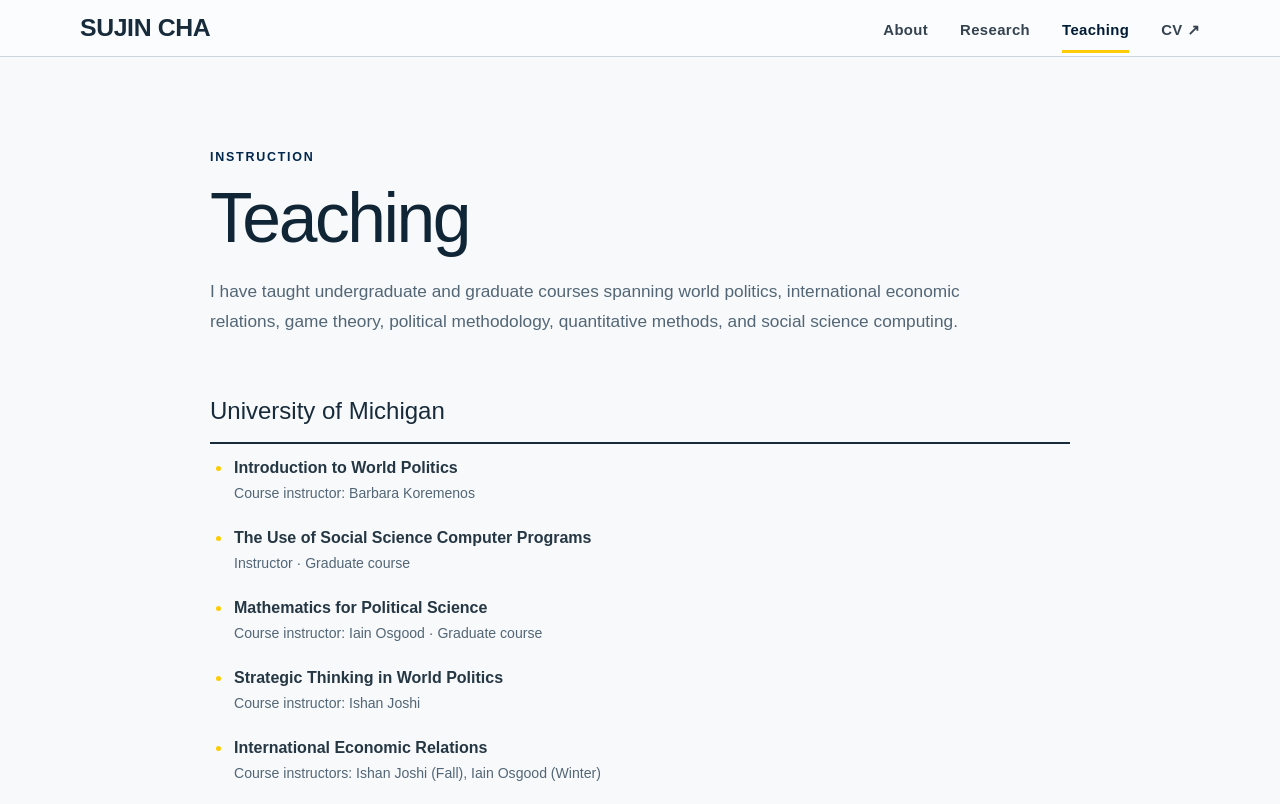
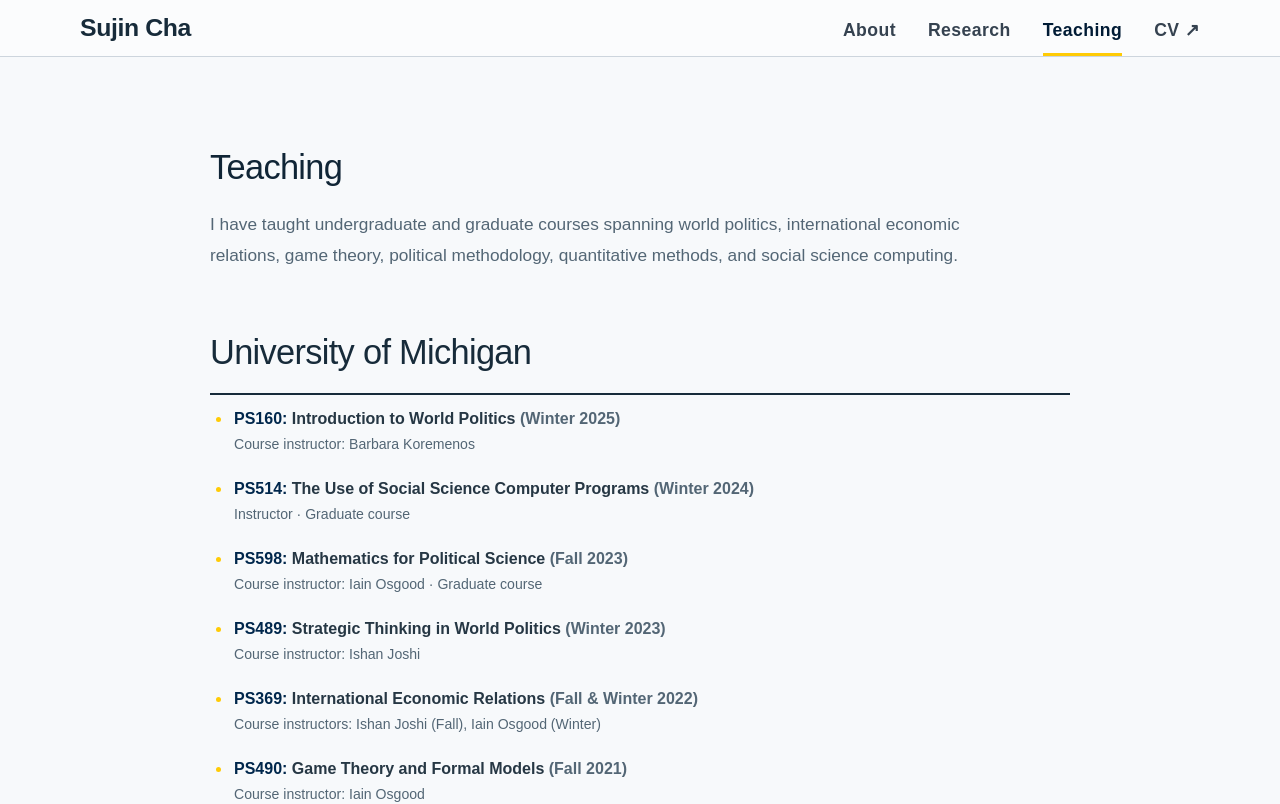
Before and after one commit to erin0506/erin0506.github.io, a Next.js app: page /teaching in a window 1280 px wide. Shown: the top 804 px of the page. Built offline with nearby package versions, Linux system fonts and the light colour scheme.

Commit message:
Update website design and content

```diff
--- a/app/components/SiteHeader.tsx
+++ b/app/components/SiteHeader.tsx
@@ -11,7 +11,7 @@
     <header className="site-header">
       <div className="header-inner">
         <a className="site-name" href="/" aria-label="Sujin Cha, home">
-          SUJIN CHA
+          Sujin Cha
         </a>
         <nav className="site-nav" aria-label="Primary navigation">
           {navigation.map((item) => (
--- a/app/globals.css
+++ b/app/globals.css
@@ -112,7 +112,7 @@
   position: relative;
   padding: 0.9rem 0 0.58rem;
   color: #354250;
-  font-size: 0.93rem;
+  font-size: 1.1rem;
   font-weight: 700;
   letter-spacing: 0.025em;
   text-decoration: none;
@@ -263,15 +263,6 @@
   line-height: 1.35;
 }
 
-.eyebrow {
-  margin: 0 0 0.9rem;
-  color: var(--accent);
-  font-size: 0.78rem;
-  font-weight: 800;
-  letter-spacing: 0.14em;
-  text-transform: uppercase;
-}
-
 .home-title {
   max-width: 15ch;
   margin: 0;
@@ -335,9 +326,9 @@
 .page-title {
   margin: 0;
   color: #102536;
-  font-size: clamp(2.7rem, 6vw, 4.35rem);
-  line-height: 1.04;
-  letter-spacing: -0.035em;
+  font-size: clamp(1.65rem, 3vw, 2.15rem);
+  line-height: 1.2;
+  letter-spacing: -0.02em;
 }
 
 .page-intro {
@@ -487,7 +478,13 @@
   margin: 0;
   padding-bottom: 0.7rem;
   border-bottom: 2px solid var(--foreground);
-  font-size: 1.5rem;
+  font-size: clamp(1.65rem, 3vw, 2.15rem);
+  letter-spacing: -0.02em;
+}
+
+.project-list {
+  padding-left: 1.35rem;
+  list-style: disc;
 }
 
 .course-list {
@@ -495,6 +492,7 @@
   list-style: disc;
 }
 
+.project-list li::marker,
 .course-list li::marker {
   color: var(--maize);
 }
@@ -508,6 +506,15 @@
   color: #263744;
   font-weight: 800;
   line-height: 1.45;
+}
+
+.course-code {
+  color: var(--accent);
+}
+
+.course-term {
+  color: var(--muted);
+  font-weight: 600;
 }
 
 .course-meta {
@@ -567,7 +574,7 @@
   }
 
   .nav-link {
-    font-size: 0.84rem;
+    font-size: 0.96rem;
   }
 
   .page-shell {
--- a/app/research/page.tsx
+++ b/app/research/page.tsx
@@ -100,7 +100,6 @@
       <SiteHeader active="research" />
       <main className="page-shell" id="main-content">
         <div className="content-page">
-          <p className="eyebrow">Scholarship</p>
           <h1 className="page-title">Research</h1>
           <p className="page-intro">
             My research examines how states and citizens evaluate firms in an era of
--- a/app/teaching/page.tsx
+++ b/app/teaching/page.tsx
@@ -13,28 +13,46 @@
     name: "University of Michigan",
     courses: [
       {
+        code: "PS160",
         title: "Introduction to World Politics",
         meta: "Course instructor: Barbara Koremenos",
+        term: "Winter 2025",
+        year: "2025",
       },
       {
+        code: "PS514",
         title: "The Use of Social Science Computer Programs",
         meta: "Instructor · Graduate course",
+        term: "Winter 2024",
+        year: "2024",
       },
       {
+        code: "PS598",
         title: "Mathematics for Political Science",
         meta: "Course instructor: Iain Osgood · Graduate course",
+        term: "Fall 2023",
+        year: "2023",
       },
       {
+        code: "PS489",
         title: "Strategic Thinking in World Politics",
         meta: "Course instructor: Ishan Joshi",
+        term: "Winter 2023",
+        year: "2023",
       },
       {
+        code: "PS369",
         title: "International Economic Relations",
         meta: "Course instructors: Ishan Joshi (Fall), Iain Osgood (Winter)",
+        term: "Fall & Winter 2022",
+        year: "2022",
       },
       {
+        code: "PS490",
         title: "Game Theory and Formal Models",
         meta: "Course instructor: Iain Osgood",
+        term: "Fall 2021",
+        year: "2021",
       },
     ],
   },
@@ -44,10 +62,14 @@
       {
         title: "Bayesian Modeling for the Social Sciences I",
         meta: "Course instructor: Justin Esarey",
+        term: "2023",
+        year: "2023",
       },
       {
         title: "Advanced Time Series Analysis",
         meta: "Course instructors: Paul Kellstedt and Matthew Lebo",
+        term: "2022",
+        year: "2022",
       },
     ],
   },
@@ -57,6 +79,8 @@
       {
         title: "Political Methodology",
         meta: "Course instructor: Sung Eun Kim",
+        term: "2019",
+        year: "2019",
       },
     ],
   },
@@ -68,7 +92,6 @@
       <SiteHeader active="teaching" />
       <main className="page-shell" id="main-content">
         <div className="content-page">
-          <p className="eyebrow">Instruction</p>
           <h1 className="page-title">Teaching</h1>
           <p className="page-intro">
             I have taught undergraduate and graduate courses spanning world politics,
@@ -90,10 +113,16 @@
                 <ul className="course-list">
                   {institution.courses.map((course) => (
                     <li className="course-item" key={course.title}>
-                      <div>
-                        <h3 className="course-title">{course.title}</h3>
-                        <p className="course-meta">{course.meta}</p>
-                      </div>
+                      <h3 className="course-title">
+                        {"code" in course && course.code ? (
+                          <span className="course-code">{course.code}: </span>
+                        ) : null}
+                        {course.title}{" "}
+                        <time className="course-term" dateTime={course.year}>
+                          ({course.term})
+                        </time>
+                      </h3>
+                      <p className="course-meta">{course.meta}</p>
                     </li>
                   ))}
                 </ul>
```
